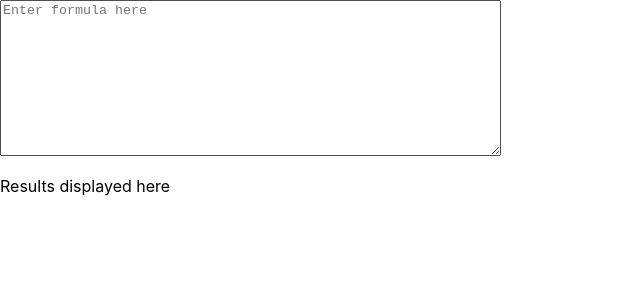
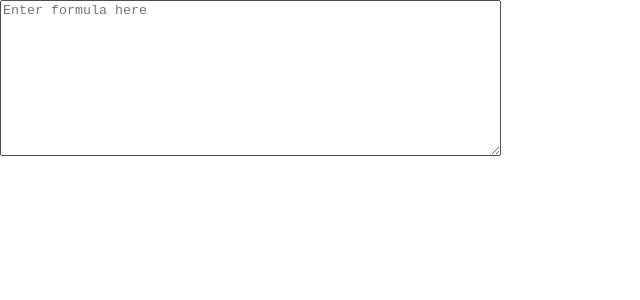
Before and after one commit to smedberg/sci-calc, a React (Create React App) app: page / in a window 1280 px wide. Shown: the top 300 px of the page, without its empty margins (0-640 px from the left). Built offline with nearby package versions, Linux system fonts and the light colour scheme.

Commit message:
Connecting input and output (no transform)

```diff
--- /dev/null
+++ b/src/App.js
@@ -0,0 +1,25 @@
+import React from 'react';
+import './App.css';
+import FormulaInput from './FormulaInput';
+import ResultDisplay from './ResultDisplay';
+
+class App extends React.Component {
+  constructor() {
+    super();
+    this.state = {
+      formula: ''
+    };
+  }
+
+  render() {
+    let result = this.state.formula; // TODO: Parse, transform
+    return (
+      <span>
+        <FormulaInput onChange={ changedFormula => { this.setState({formula: changedFormula }) } } />
+        <ResultDisplay result={result} />
+      </span>
+    );
+  }
+}
+
+export default App;
--- a/src/FormulaInput.js
+++ b/src/FormulaInput.js
@@ -2,9 +2,23 @@ import React from 'react';
 import './FormulaInput.css';
 
 class FormulaInput extends React.Component {
+  constructor(props) {
+    super(props);
+    this.state = {
+      onChange: props.onChange
+    };
+  }
+
   render() {
     return (
-        <textarea className="FormulaInput" placeholder="Enter formula here" rows="10" cols="60" data-testid="formula-text-area">
+        <textarea
+          value={this.state.body}
+          onChange={e => this.state.onChange(e.target.value)}
+          className="FormulaInput"
+          placeholder="Enter formula here"
+          rows="10"
+          cols="60"
+          data-testid="formula-text-area">
         </textarea>
     );
   }
--- a/src/ResultDisplay.js
+++ b/src/ResultDisplay.js
@@ -5,7 +5,7 @@ class ResultDisplay extends React.Component {
   render() {
     return (
         <p className="Result" data-testid="result-display-area">
-          Results displayed here
+          {this.props.result}
         </p>
     );
   }
--- a/src/index.js
+++ b/src/index.js
@@ -1,17 +1,12 @@
 import React from 'react';
-import ReactDOM from 'react-dom';
+import { createRoot } from 'react-dom/client';
 import './index.css';
-import FormulaInput from './FormulaInput';
-import ResultDisplay from './ResultDisplay';
+import App from './App';
 import reportWebVitals from './reportWebVitals';
 
-ReactDOM.render(
-  <React.StrictMode>
-    <FormulaInput />
-    <ResultDisplay />
-  </React.StrictMode>,
-  document.getElementById('root')
-);
+const container = document.getElementById('root');
+const root = createRoot(container);
+root.render(<App />);
 
 // If you want to start measuring performance in your app, pass a function
 // to log results (for example: reportWebVitals(console.log))
```
Also changed, not shown: src/App.css (added).
